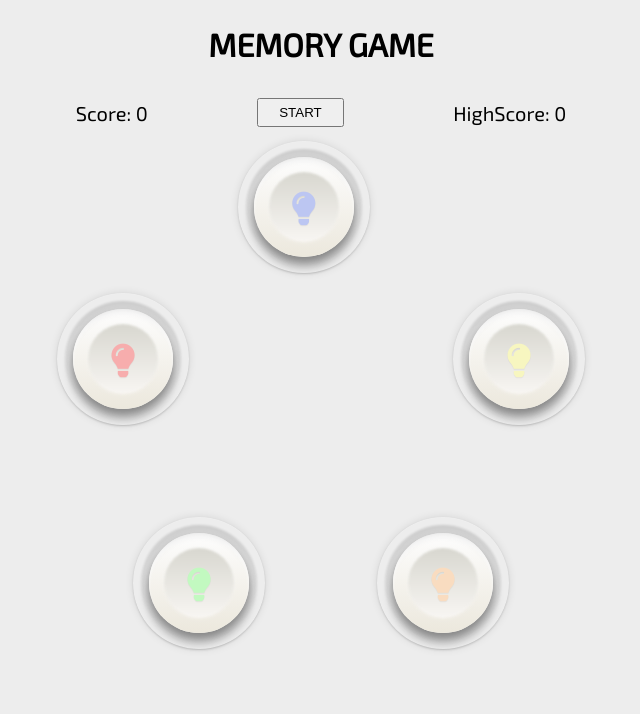
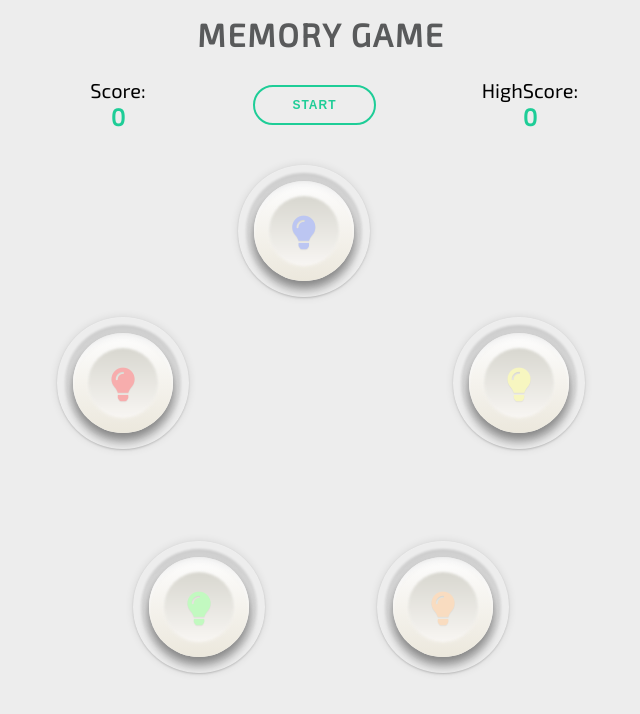
Before and after one commit to travislang/memorygame, a plain HTML site: page index.html in a window 1280 px wide. Shown: the whole page, without its empty margins (319-959 px from the left). Drawn offline with Linux system fonts and the light colour scheme.

Commit message:
finish working version
all game logic is working

```diff
--- a/index.html
+++ b/index.html
@@ -14,7 +14,7 @@
 			<div class="score">
 				Score: <span class="current-score">0</span>
 			</div>
-			<button type="button" name="button">START</button>
+			<button id="button" type="button" name="button">START</button>
 			<div class="high-score">
 				HighScore: <span class="highest-score">0</span>
 			</div>
--- a/styles.css
+++ b/styles.css
@@ -19,9 +19,11 @@ body {
 	align-items: center;
 }
 h1 {
-	padding: 25px;
+	padding: 15px;
 	text-transform: uppercase;
 	text-align: center;
+	color: #595a5b;
+	letter-spacing: 2px;
 }
 .info {
 	display: flex;
@@ -30,6 +32,8 @@ h1 {
 	justify-content: space-around;
 	align-items: center;
 	margin: 10px;
+	margin-bottom: 30px;
+	margin-right: -15px;
 	font-size: 1.25em;
 }
 button, .score, .high-score {
@@ -38,6 +42,31 @@ button, .score, .high-score {
 }
 button {
 	padding: 5px 20px;
+}
+#button {
+	outline:none;
+  height: 40px;
+  text-align: center;
+  width: 130px;
+  border-radius:40px;
+  background: #ededed;
+  border: 2px solid #1ECD97;
+  color: #1ECD97;
+  letter-spacing:1px;
+  text-shadow:0;
+  font-size: 12px;
+  font-weight: bold;
+  cursor: pointer;
+  transition: all 0.25s ease;
+}
+#button:hover {
+  color:white;
+  background: #1ECD97;
+}
+.current-score, .highest-score {
+	font-weight: bold;
+	font-size: 1.2em;
+	color: #1ECD97;
 }
 .container {
 	position: relative;
@@ -184,7 +213,7 @@ input {
 .start {
 	text-align: center;
 	font-size: 5em;
-	color: #53edd6;
+	color: #1ECD97;
 	text-shadow: 2px 2px 5px rgba(0,0,0,0.5);
 	font-weight: 700;
 	z-index: 1000;
```
